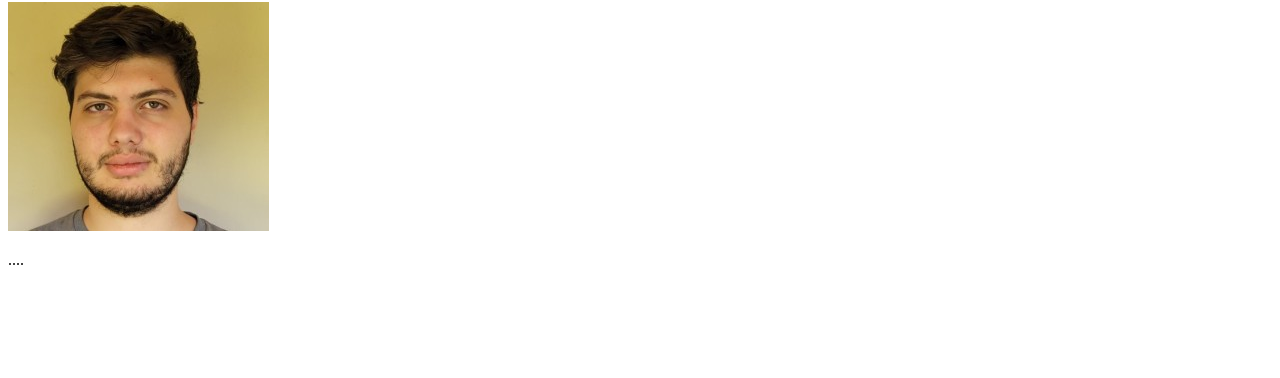
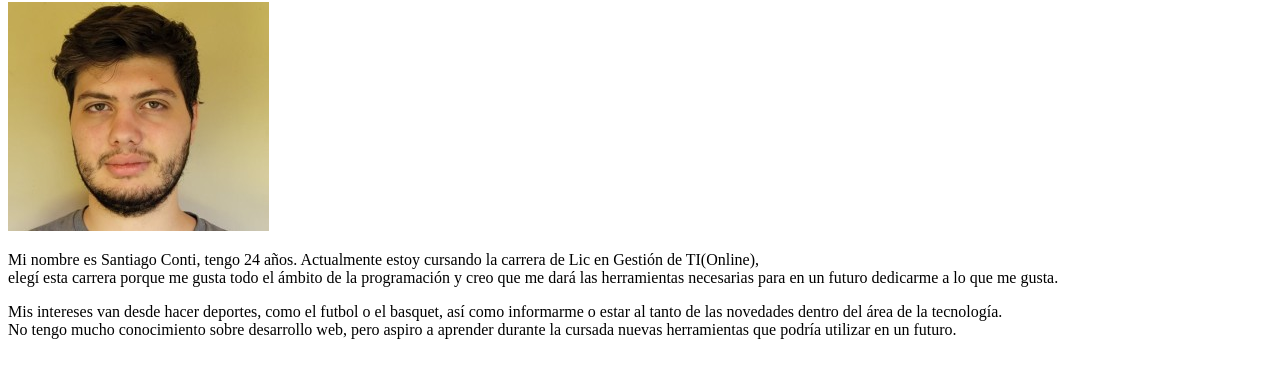
Before and after one commit to SantiConti/uva1-TP1, a plain HTML site: page index.html in a window 1280 px wide. Shown: the part 78-456 px from the top of the page. Drawn offline with Linux system fonts and the light colour scheme.

Commit message:
Version 2

```diff
--- a/index.html
+++ b/index.html
@@ -11,8 +11,12 @@
     </header>
     <main>
         <img src="Img/MiFoto.jpg" alt="Foto Santiago">
-        <p>....</p>
-    </main>
+        <p>Mi nombre es Santiago Conti, tengo 24 años. Actualmente estoy cursando la carrera de Lic en Gestión de TI(Online), <br>
+         elegí esta carrera porque me gusta todo el ámbito de la programación y creo que me dará las herramientas necesarias para en un futuro dedicarme a lo que me gusta.</p>
+
+        <p>Mis intereses van desde hacer deportes, como el futbol o el basquet, así como informarme o estar al tanto de las novedades dentro del área de la tecnología.<br>
+        No tengo mucho conocimiento sobre desarrollo web, pero aspiro a aprender durante la cursada nuevas herramientas que podría utilizar en un futuro.</p>
+        </main>
     <footer>
 
     </footer>
```
